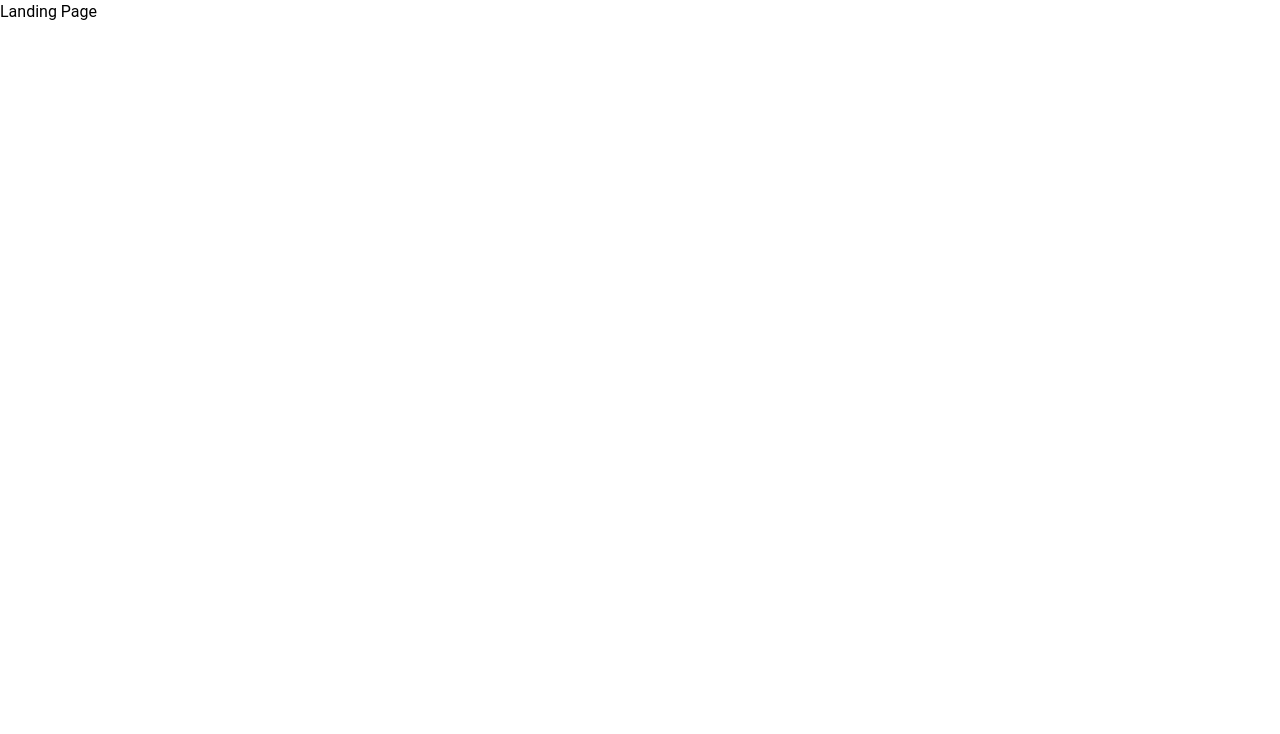
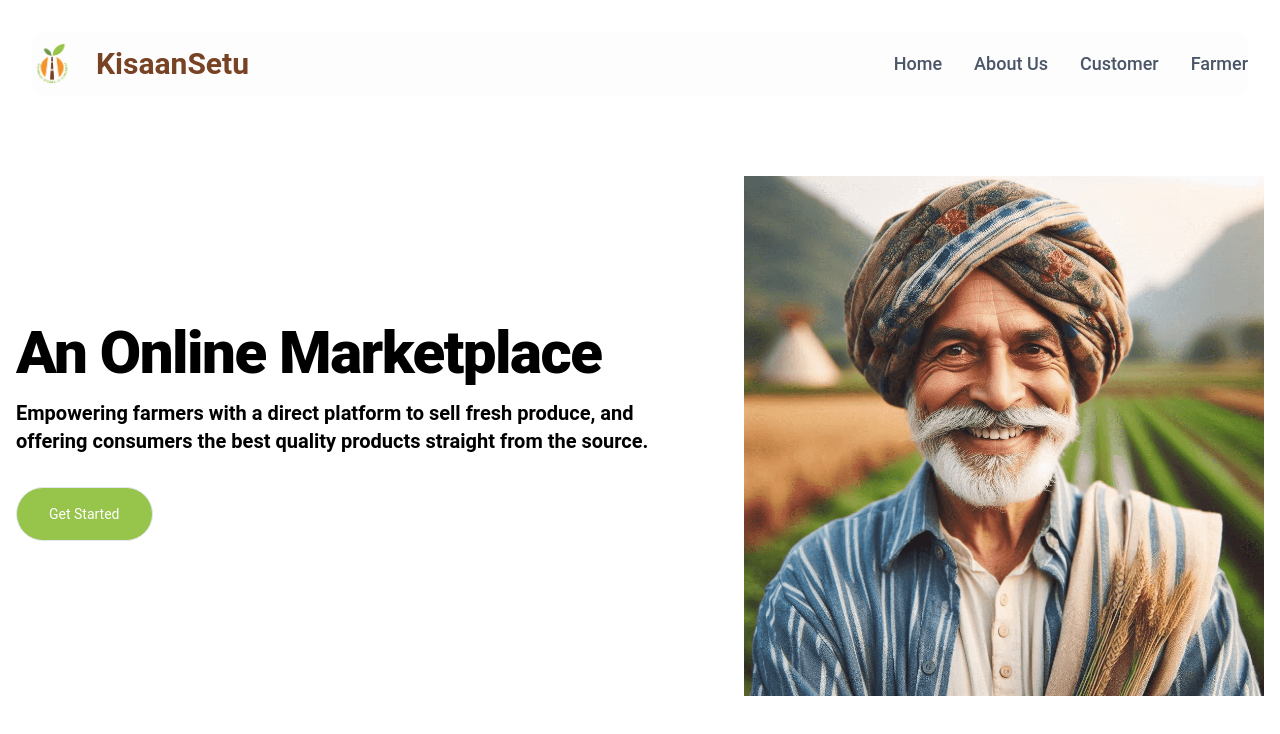
Before and after one commit to kanhaiyadav/KisaanSetu, a React (Vite) app in the folder client/: page / in a window 1280 px wide. Shown: the top 734 px of the page. Built offline with nearby package versions, Linux system fonts and the light colour scheme; a web font is replaced by a local one.

Commit message:
Landing Page

```diff
--- a/client/src/Pages/LandingPage.jsx
+++ b/client/src/Pages/LandingPage.jsx
@@ -1,9 +1,82 @@
+import { Link } from 'react-router-dom';
+import MyIcon from '../assets/icon.png';
+import {motion} from "framer-motion";
+
+const container=(delay)=>(
+{
+ hidden: {x: -100,opacity:0},
+ visible:{
+   x:0,
+   opacity:1,
+   transition:{duration:0.5,delay:delay}
+ },
+});
+
 const LandingPage = () => {
   return (
     <div>
-      <h1>Landing Page</h1>
+   <nav className="bg-[#fdfdfd] top-0 z-50 rounded-2xl m-10 sm:m-6 lg:m-8 font-poppins">
+                <div className="max-w-7xl mx-auto">
+                    <div className="flex justify-between items-center h-16">
+                        <div className="flex items-center gap-4">
+                            <Link to="/" className="flex items-center text-gray-700 font-bold text-xl">
+                                <img src={MyIcon} alt='logo' className="h-10 w-10 mr-2" />
+                            </Link>
+                            <p className=' text-brown font-bold text-3xl'>KisaanSetu</p>
+                        </div>
+                        <div className="hidden md:flex space-x-8">
+                            <Link to="/" className="text-gray-700 text-lg font-medium hover:text-gray-900">
+                                Home
+                            </Link>
+                            <Link to="/About" className="text-gray-700 text-lg font-medium hover:text-gray-900">
+                                About Us
+                            </Link>
+                            <Link to="/Customer" className="text-gray-700 text-lg font-medium hover:text-gray-900">
+                                Customer
+                            </Link>
+                            <Link to="/Farmer" className="text-gray-700 text-lg font-medium hover:text-gray-900">
+                                Farmer
+                            </Link>
+                        </div>
+
+                    </div>
+                </div>
+    </nav>
+    <section className="bg-white">
+        <div className="grid max-w-screen-xl px-4 py-8 mx-auto lg:gap-8 xl:gap-0 lg:py-12 lg:grid-cols-12">
+          <div className="mr-auto place-self-center lg:col-span-7">
+            <motion.h1
+            variants={container(0)}
+            initial="hidden"
+            animate="visible" className="relative max-w-2xl mb-4 text-4xl font-extrabold tracking-tight leading-none md:text-5xl xl:text-6xl dark:text-brown z-10">
+              An Online Marketplace
+            </motion.h1>
+            <motion.p variants={container(0.5)}
+              initial="hidden"
+              animate="visible" className="relative max-w-2xl mb-8 font-semibold text-grey-500 lg:mb-8 md:text-lg lg:text-xl dark:text-gray-600 z-10">
+            Empowering farmers with a direct platform to sell fresh produce, and offering consumers the best quality products straight from the source.
+            </motion.p>
+            <button
+                type="button"
+                className="text-white bg-lightgreen border border-gray-300 font-boldnpm install framer-motion rounded-full text-sm px-8 py-4 me-2 mb-2 hover:bg-white hover:text-gray-600 hover:outline-black hover:outline hover:outline-2 transition-all duration-300"
+                >
+                Get Started
+        </button>
+
+          </div>
+          <div className="lg:mt-0 lg:col-span-5 lg:flex">
+                <img
+                    src="Farmer.png"
+                    alt="farmer"
+                    className="hover:shadow-[0_0_20px_rgba(128,128,128,0.8)] transition-shadow duration-300 ease-in-out"
+                />
+                </div>
+        </div>
+      </section>
+
+
     </div>
-  )
+  );
 }
 
-export default LandingPage
+export default LandingPage;
--- a/client/tailwind.config.js
+++ b/client/tailwind.config.js
@@ -22,6 +22,12 @@ export default {
                 denary: '#FF4500',
                 white: '#FFFFFF',
                 black: '#000000',
+                brown:'#784224',
+                grey:'#656565',
+                lightgreen:'#97C44B',
+
+
+
                 gray: {
                     100: '#f7fafc',
                     200: '#edf2f7',
```
Also changed, not shown: client/public/Farmer1.png (added), client/src/assets/icon.png (added).
